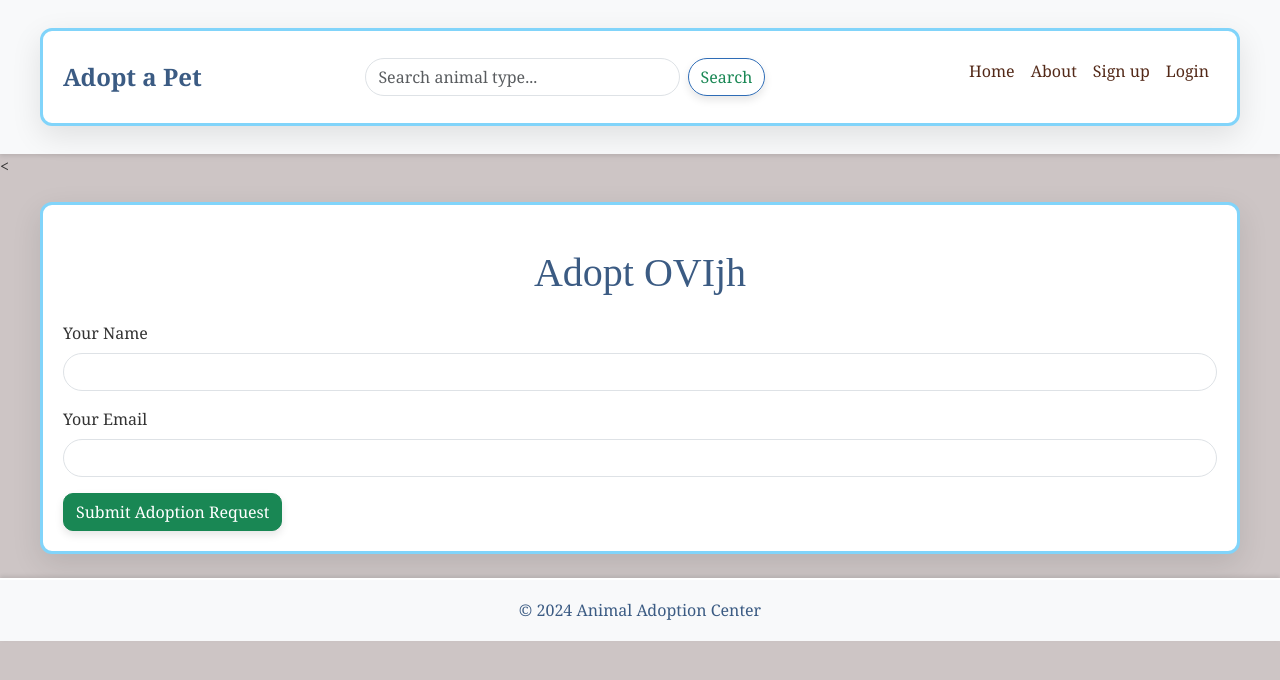
After one commit to Bianca964/animal-adoption-center, a Flask app: page /adopt/1 in a window 1280 px wide. The commit adds this page. Shown: the top 680 px of the page. Run offline with Flask 3, Linux system fonts and the light colour scheme.

Commit message:
Add adopt button to each animal
Signed-off-by: Bianca Ioana <biancaioana04@gmail.com>

```diff
--- a/app/backend/routes.py
+++ b/app/backend/routes.py
@@ -214,6 +214,20 @@ def edit_animal(animal_id):
 
 
 
+@main.route('/adopt/<int:animal_id>', methods=['GET', 'POST'])
+def adopt_animal(animal_id):
+    animal = Animal.query.get_or_404(animal_id)
+    if request.method == 'POST':
+        # Procesează formularul de adopție
+        adopter_name = request.form.get('adopter_name')
+        adopter_email = request.form.get('adopter_email')
+        # Salvează informațiile în baza de date sau trimite o notificare
+        flash(f'You have successfully applied to adopt {animal.name}!', 'success')
+        return redirect(url_for('main.animals'))
+    return render_template('adopt_form.html', animal=animal)
+
+
+
 
 def pretty_print_POST(req):
     """
--- /dev/null
+++ b/app/frontend/templates/adopt_form.html
@@ -0,0 +1,16 @@
+{% extends "home.html" %}
+
+{% block content %}
+<h1 class="text-center my-4">Adopt {{ animal.name }}</h1>
+<form method="POST">
+    <div class="mb-3">
+        <label for="adopter_name" class="form-label">Your Name</label>
+        <input type="text" class="form-control" id="adopter_name" name="adopter_name" required>
+    </div>
+    <div class="mb-3">
+        <label for="adopter_email" class="form-label">Your Email</label>
+        <input type="email" class="form-control" id="adopter_email" name="adopter_email" required>
+    </div>
+    <button type="submit" class="btn btn-success">Submit Adoption Request</button>
+</form>
+{% endblock %}
```
Also changed, not shown: app/frontend/templates/animals.html (+9 -6 lines), instance/site.db.
